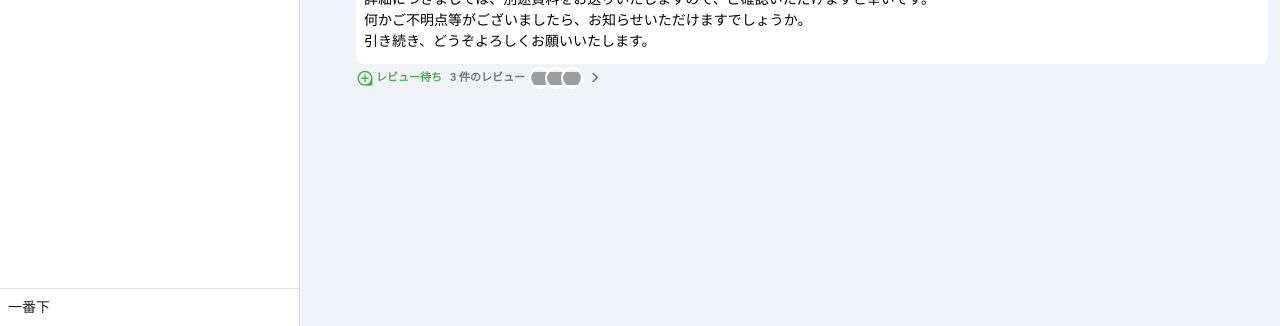
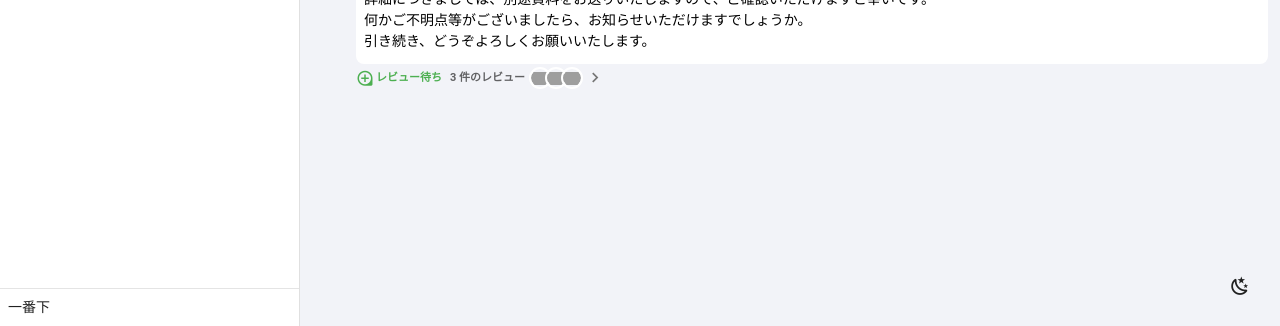
Before and after one commit to traP-jp/anshin-techo-frontend, a Vue app: page /ticket in a window 1280 px wide. Shown: the part 474-800 px from the top of the page. Built offline with nearby package versions, Linux system fonts and the light colour scheme; grey boxes are pictures that could not be loaded; a web font is replaced by a local one.

Commit message:
ダークモード対応など

```diff
--- a/src/App.vue
+++ b/src/App.vue
@@ -1,5 +1,10 @@
+<script setup lang="ts">
+import ThemeToggle from './components/shared/ThemeToggle.vue'
+</script>
+
 <template>
   <v-app>
     <router-view />
+    <theme-toggle />
   </v-app>
 </template>
--- /dev/null
+++ b/src/components/shared/ThemeToggle.vue
@@ -0,0 +1,30 @@
+<script setup lang="ts">
+import { computed } from 'vue'
+import { useTheme } from 'vuetify'
+
+const theme = useTheme()
+
+const isDark = computed(() => theme.global.current.value.dark)
+
+const toggleTheme = () => {
+  theme.global.name.value = isDark.value ? 'light' : 'dark'
+}
+</script>
+
+<template>
+  <v-btn
+    :class="$style.toggle"
+    :icon="isDark ? 'mdi-weather-sunny' : 'mdi-weather-night'"
+    variant="text"
+    @click="toggleTheme"
+  />
+</template>
+
+<style module>
+.toggle {
+  position: fixed !important;
+  bottom: 16px;
+  right: 16px;
+  z-index: 1000;
+}
+</style>
--- a/src/components/ticket/NoteLog.vue
+++ b/src/components/ticket/NoteLog.vue
@@ -3,11 +3,11 @@ defineProps<{ icon: string; text: string }>()
 </script>
 
 <template>
-  <div class="position-relative pl-13 d-flex align-center text-border">
+  <div class="position-relative pl-13 d-flex align-center">
     <div class="d-flex align-center justify-center bg-border" :class="$style.icon">
       <v-icon class="text-white" :icon="icon" size="16" />
     </div>
-    <div class="ml-2 text-black text-body-2">{{ text }}</div>
+    <div class="ml-2 text-body-2">{{ text }}</div>
     <div :class="$style.connector" class="bg-border"></div>
   </div>
 </template>
--- a/src/components/ticket/NoteReview.vue
+++ b/src/components/ticket/NoteReview.vue
@@ -8,14 +8,14 @@ defineProps<{ review: Review }>()
 <template>
   <div class="position-relative flex-grow-1 d-flex flex-row ga-4 align-start">
     <user-icon :id="review.reviewer" :size="36" />
-    <v-card variant="outlined" color="border" class="flex-grow-1 text-body-1 text-black">
+    <v-card variant="outlined" color="border" class="flex-grow-1 text-body-1">
       <v-card-title class="pa-0 bg-border text-white d-flex flex-row align-center">
         <div class="text-body-2 ml-1 pa-2 font-weight-medium">{{ review.reviewer }}</div>
         <div :class="$style.date">
           {{ getDateRepresentation(review.created_at) }}
         </div>
       </v-card-title>
-      <v-card-text class="text-pre-wrap text-black pa-3">
+      <v-card-text class="text-pre-wrap pa-3 text-high-emphasis">
         <spoiler-viewer :text="review.comment" />
       </v-card-text>
     </v-card>
--- a/src/components/ticket/TicketNote.vue
+++ b/src/components/ticket/TicketNote.vue
@@ -14,7 +14,7 @@ const emit = defineEmits<{ showReviews: [] }>()
       <div class="d-flex flex-row align-center ga-2">
         <div class="font-weight-bold">{{ note.author }}</div>
         <div class="bg-grey-darken-2" :class="$style.border"></div>
-        <div class="text-body-2 text-grey-darken-2" :class="$style.date">
+        <div class="text-body-2 text-medium-emphasis" :class="$style.date">
           {{ getDateRepresentation(note.created_at) }}
         </div>
       </div>
@@ -32,7 +32,7 @@ const emit = defineEmits<{ showReviews: [] }>()
         @click="emit('showReviews')"
       >
         <note-status :note-status="note.status" />
-        <div :class="$style.reviews" class="mx-2 text-grey-darken-1">
+        <div :class="$style.reviews" class="mx-2 text-medium-emphasis">
           {{ note.reviews.length }} 件のレビュー
         </div>
         <div :class="$style.icons">
--- a/src/plugins/vuetify.ts
+++ b/src/plugins/vuetify.ts
@@ -16,6 +16,13 @@ export default createVuetify({
           border: '#34629f',
         },
       },
+      dark: {
+        colors: {
+          background: '#1a1a1a',
+          surface: '#2c2c2c',
+          border: '#34629f',
+        },
+      },
     },
   },
 })
```
